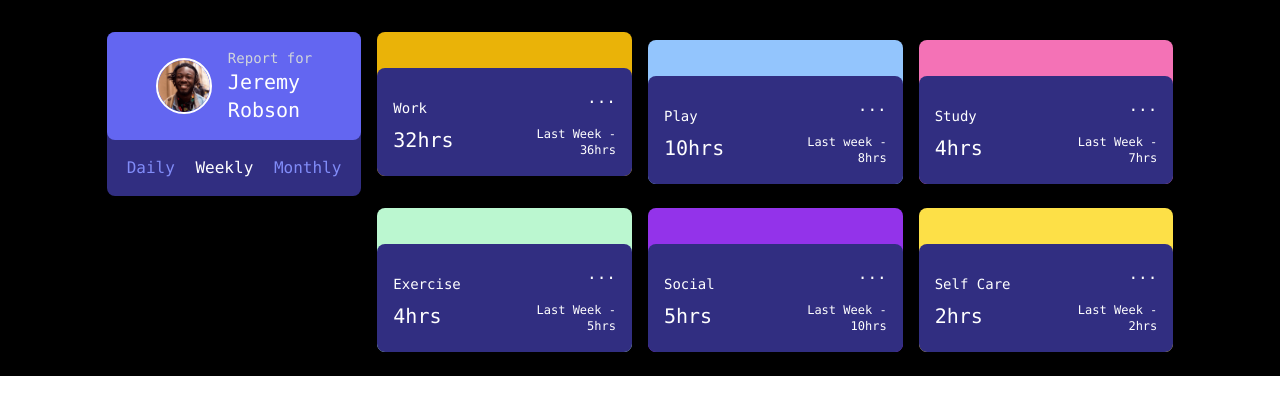
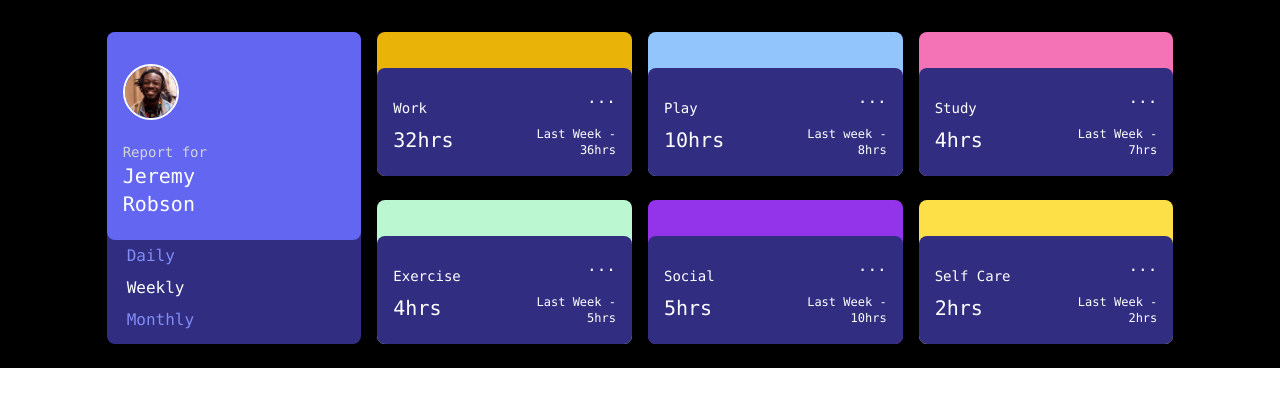
Before and after one commit to KerryCX/time-tracking-dash-react, a React (Create React App) app: page / in a window 1280 px wide. Shown: the top 414 px of the page. Built offline with nearby package versions, Linux system fonts and the light colour scheme.

Commit message:
further improveents to layout

```diff
--- a/src/components/NavBar.jsx
+++ b/src/components/NavBar.jsx
@@ -3,11 +3,11 @@ import logo from "../images/image-jeremy.png";
 
 export const NavBar = () => {
     return(
-        <nav className="container box-border bg-indigo-900 box-border border-0 border-solid rounded-lg">
-            <div className="container bg-indigo-500 border-0 border-solid rounded-lg flex flex-row py-4
-                  items-center justify-center">
+        <nav className="container box-border bg-indigo-900 box-border border-0 border-solid rounded-lg h-full">
+            <div className="container bg-indigo-500 border-0 border-solid rounded-lg grid grid-cols-2 grid-rows-1 flex-row py-4 h-2/3
+                  items-center justify-center md:grid-cols-1 md:grid-rows-2">
                 <img src={logo} alt="JR" className="rounded-full h-14 w-14 border-solid
-                      border-2 border-white"/>
+                      border-2 border-white mx-4"/>
                 <div className="flex flex-col text-left pl-4">
                     <p className="text-sm text-gray-300">Report for</p>
                     <div className="flex flex-row gap-x-1 items-left text-xl md:flex-col">
@@ -16,10 +16,10 @@ export const NavBar = () => {
                     </div>
                 </div>
             </div>
-            <div className="container flex flex-row justify-between items-center">
-                <h3 className="text-indigo-400 pl-5 py-4 hover:bg-indigo-500">Daily</h3>
-                <h3 className="py-4 hover:bg-indigo-500">Weekly</h3>
-                <h3 className="py-4 text-indigo-400 pr-5 hover:bg-indigo-500">Monthly</h3>
+            <div className="container grid grid-rows-1 grid-cols-3 justify-between items-center md:grid-cols-1 md:grid-rows-3">
+                <h3 className="py-1 pl-5 text-indigo-400 hover:bg-indigo-500">Daily</h3>
+                <h3 className="py-1 pl-5 hover:bg-indigo-500">Weekly</h3>
+                <h3 className="py-1 pl-5 pr-5 text-indigo-400 hover:bg-indigo-500">Monthly</h3>
             </div>
         </nav>
     );
--- a/src/components/Play.jsx
+++ b/src/components/Play.jsx
@@ -1,7 +1,8 @@
 export const PlaySlide = () => {
     return(
         <div
-            className="container flex flex-col-reverse box-border bg-blue-300 border-0 border-solid rounded-lg h-36 mt-2">
+            className="container flex flex-col-reverse box-border bg-blue-300
+                border-0 border-solid rounded-lg h-36">
             <div
                 className="container items-center flex flex-row box-border bg-indigo-900 border-0 border-solid rounded-lg h-3/4">
                 <div className="container flex flex-col">
--- a/src/components/Study.jsx
+++ b/src/components/Study.jsx
@@ -1,6 +1,6 @@
 export const StudySlide = () => {
     return(
-        <div className="container  flex flex-col-reverse bg-pink-400 border-0 border-solid rounded-lg h-36 mt-2">
+        <div className="container  flex flex-col-reverse bg-pink-400 border-0 border-solid rounded-lg h-36">
             <div
                 className="container items-center flex flex-row box-border bg-indigo-900 border-0 border-solid
                 rounded-lg h-3/4">
--- a/src/components/Work.jsx
+++ b/src/components/Work.jsx
@@ -2,7 +2,7 @@
 export const WorkSlide = () => {
     return (
         <div className="container flex flex-col-reverse box-border bg-yellow-500
-                      border-0 border-solid rounded-lg h-36">
+                border-0 border-solid rounded-lg h-36">
             <div
                 className="container items-center flex flex-row box-border bg-indigo-900 border-0 border-solid rounded-lg h-3/4">
                 <div className="container flex flex-col">
```
